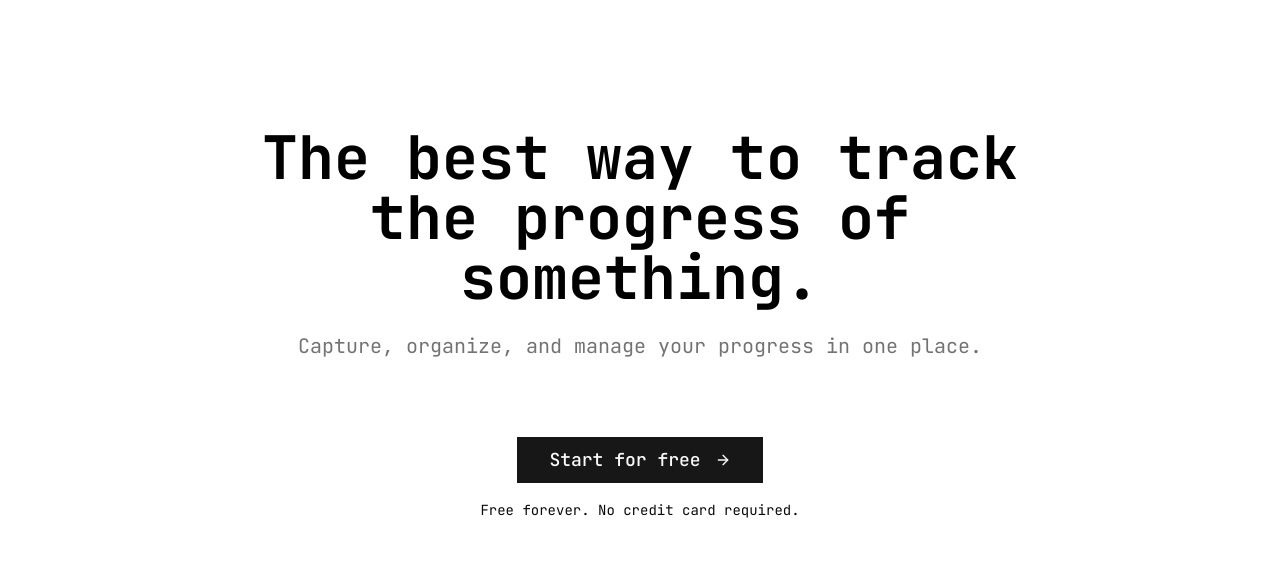
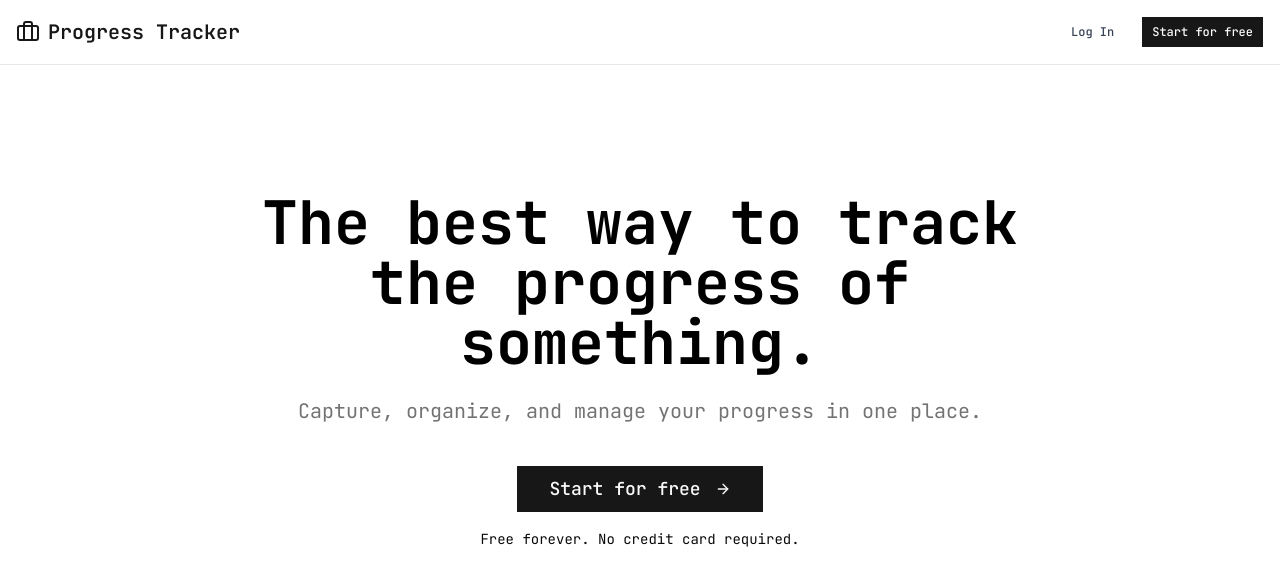
Before and after one commit to EvilSoftWare-K-S/track-progress, a Next.js app: page / in a window 1280 px wide. Shown: the top 586 px of the page. Built offline with nearby package versions, Linux system fonts and the light colour scheme.

Commit message:
feat:add navbar in main Layout, init pages: dashboard,sign in\up

```diff
--- /dev/null
+++ b/app/dashboard/page.tsx
@@ -0,0 +1,3 @@
+export default function DashBoard(){
+    return <div>DashBoard</div>
+}
--- a/app/layout.tsx
+++ b/app/layout.tsx
@@ -2,8 +2,12 @@
 import { Geist, Geist_Mono, JetBrains_Mono } from "next/font/google";
 import "./globals.css";
 import { cn } from "@/lib/utils";
+import Navbar from "@/components/navbar";
 
-const jetbrainsMono = JetBrains_Mono({subsets:['latin'],variable:'--font-mono'});
+const jetbrainsMono = JetBrains_Mono({
+  subsets: ["latin"],
+  variable: "--font-mono",
+});
 
 const geistSans = Geist({
   variable: "--font-geist-sans",
@@ -28,9 +32,19 @@
   return (
     <html
       lang="en"
-      className={cn("h-full", "antialiased", geistSans.variable, geistMono.variable, "font-mono", jetbrainsMono.variable)}
+      className={cn(
+        "h-full",
+        "antialiased",
+        geistSans.variable,
+        geistMono.variable,
+        "font-mono",
+        jetbrainsMono.variable,
+      )}
     >
-      <body className="min-h-full flex flex-col">{children}</body>
+      <body className="min-h-full flex flex-col">
+        <Navbar />
+        {children}
+      </body>
     </html>
   );
 }
--- a/app/page.tsx
+++ b/app/page.tsx
@@ -1,5 +1,7 @@
+import Navbar from "@/components/navbar";
 import { Button } from "@/components/ui/button";
-import {ArrowRight} from 'lucide-react'
+import { ArrowRight } from "lucide-react";
+import Link from "next/link";
 export default function Home() {
   return (
     <div className="flex min-h-screen flex-col bb-white">
@@ -9,12 +11,18 @@
             <h1 className="text-black mb-6 text-6xl font-bold">
               The best way to track the progress of something.
             </h1>
-            <p className="text-muted-foreground mb-19 text-xl">
+            <p className="text-muted-foreground mb-10 text-xl">
               Capture, organize, and manage your progress in one place.
             </p>
             <div className="flex flex-col items-center gap-4">
-              <Button size='lg' className='h-12 px-8 text-lg font-medium'>Start for free <ArrowRight className="ml-2"/></Button>
-              <p className="text-sm text-mutted-foreground">Free forever. No credit card required.</p>
+              <Link href={"/sign-up"}>
+                <Button size="lg" className="h-12 px-8 text-lg font-medium">
+                  Start for free <ArrowRight className="ml-2" />
+                </Button>
+              </Link>
+              <p className="text-sm text-mutted-foreground">
+                Free forever. No credit card required.
+              </p>
             </div>
           </div>
         </section>
--- /dev/null
+++ b/app/sign-in/page.tsx
@@ -0,0 +1,3 @@
+export default function SignIn(){
+    return <div>Sign In Page</div>
+}
--- /dev/null
+++ b/app/sign-up/page.tsx
@@ -0,0 +1,3 @@
+export default function SignUp(){
+    return <div>Sign Up Page</div>
+}
--- /dev/null
+++ b/components/navbar.tsx
@@ -0,0 +1,22 @@
+import { Briefcase } from "lucide-react";
+import Link from "next/link";
+import { Button } from "@/components/ui/button";
+export default function Navbar() {
+  return (
+    <nav className="border-b border-gray-200 bg-white">
+      <div className="container mx-auto flex h-16 items-center px-4 justify-between">
+        <Link
+          href={"/"}
+          className="flex items-center gap-2 text-xl font-semibold text-primary"
+        >
+          <Briefcase />
+          Progress Tracker
+        </Link>
+        <div className=" flex items-center gap-4">
+          <Link href={"/sign-in"}><Button variant='ghost' className={'text-gray-700 hover:text-black'}>Log In</Button></Link>
+          <Link href={"/sign-up"}><Button  className={'bg-primary hover:bg-primary/90'}>Start for free</Button></Link>
+        </div>
+      </div>
+    </nav>
+  );
+}
```
